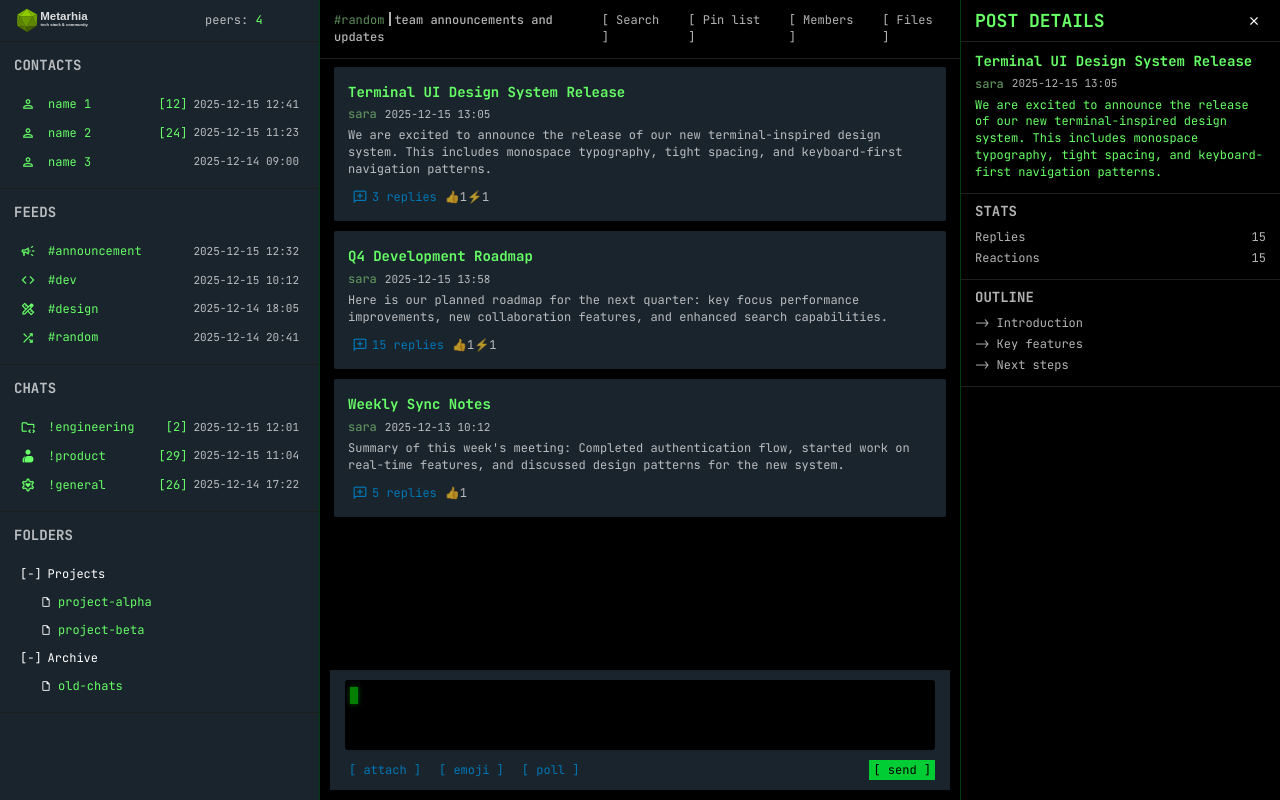
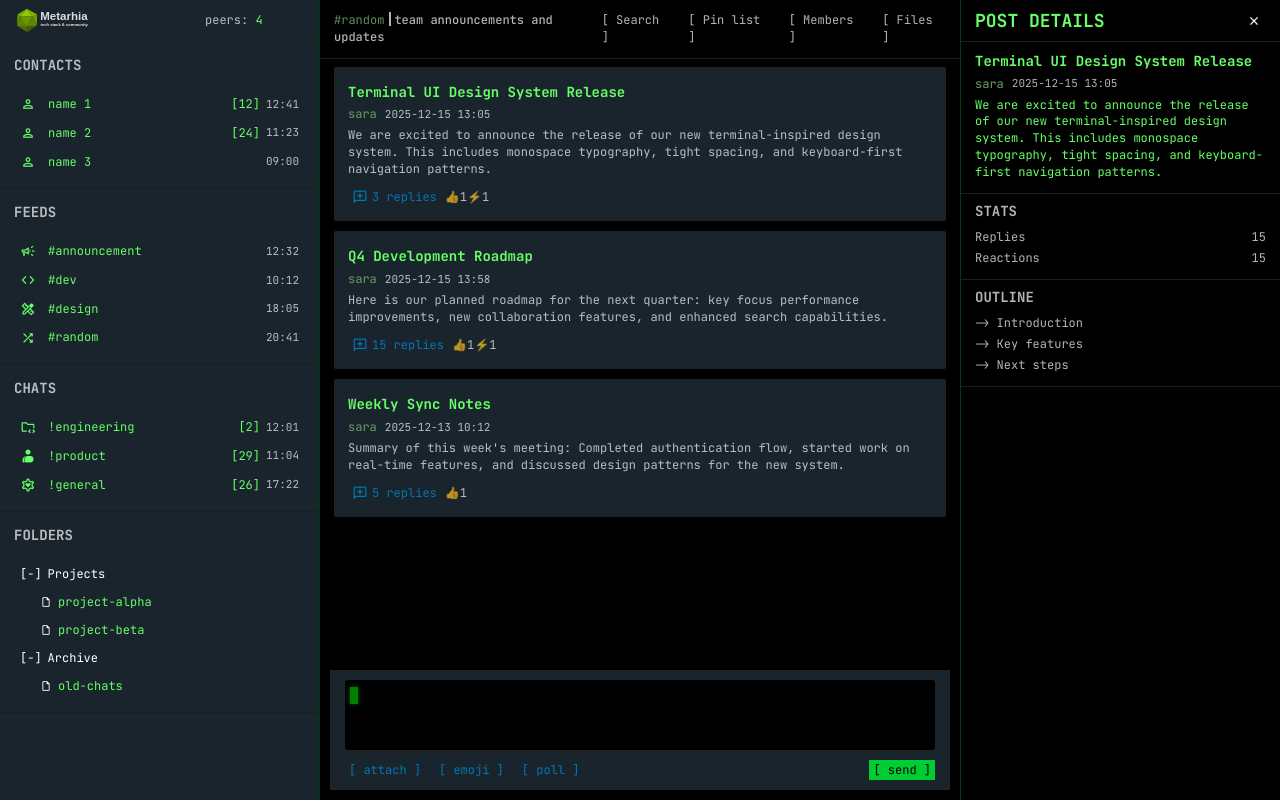
Before and after one commit to JuliettKhar/xxii-chat-interface-for-metarhia, a Vue app: page / in a window 1280 px wide. Built offline with nearby package versions, Linux system fonts and the light colour scheme.

Commit message:
add sidebar animation

```diff
--- a/src/app/AppLayout.vue
+++ b/src/app/AppLayout.vue
@@ -2,34 +2,70 @@
 import NavigationSidebar from '@/features/navigation_sidebar/index.vue';
 import AppChat from '@/pages/app_chat/index.vue';
 import RightSidebar from '@/features/right_sidebar/index.vue';
+import { ref } from 'vue';
+
+const showRightSidebar = ref<boolean>(true);
+
+const hideRightSidebar = () => {
+  showRightSidebar.value = false;
+};
 </script>
 
 <template>
-  <div class="layout-wrapper">
+  <div class="layout-wrapper" :class="{ 'no-right-sidebar': !showRightSidebar }">
     <aside class="layout-wrapper__left-sidebar"><NavigationSidebar /></aside>
     <section class="layout-wrapper__chat"><AppChat /></section>
-    <aside class="layout-wrapper__right-sidebar"><RightSidebar /></aside>
+    <aside
+      class="layout-wrapper__right-sidebar"
+      :class="{ 'layout-wrapper__right-sidebar--collapsed': !showRightSidebar }"
+      :aria-hidden="!showRightSidebar"
+    >
+      <right-sidebar @hide="hideRightSidebar" />
+    </aside>
   </div>
 </template>
 
 <style scoped lang="scss">
 .layout-wrapper {
   display: grid;
-  grid-template-columns: minmax(0, 25%) minmax(0, 50%) minmax(0, 25%);
+  grid-template-columns: minmax(0, 25%) minmax(0, 1fr) var(--right-sidebar-width, 25%);
   min-height: inherit;
+  transition: grid-template-columns 220ms ease;
+  overflow-x: hidden;
 
   &__right-sidebar,
   &__left-sidebar {
-    border: .5px none;
+    border: 0.5px none;
   }
 
   &__left-sidebar {
     background: var(--aside-bg);
-    border-right: .5px solid var(--accent-bg);
+    border-right: 0.5px solid var(--accent-bg);
+  }
+
+  &__chat {
+    min-width: 0;
   }
 
   &__right-sidebar {
-     border-left: .5px solid var(--accent-bg);
+    transition: opacity 220ms ease, transform 220ms ease;
+    will-change: opacity, transform;
+    border-left: 0.5px solid var(--accent-bg);
+    transform: translateX(0);
+    opacity: 1;
+    min-width: 0;
+    overflow: hidden;
+  }
+
+  &__right-sidebar--collapsed {
+    opacity: 0;
+    transform: translateX(16px);
+    border-left: none;
+    pointer-events: none;
   }
 }
+
+.no-right-sidebar {
+  --right-sidebar-width: 0px;
+}
 </style>
--- a/src/app/styles/globals.scss
+++ b/src/app/styles/globals.scss
@@ -1,4 +1,5 @@
 @use "tokens/index" as *;
+@use "@/shared/styles/transitions" as *;
 
 html {
   /* тема по умолчанию */
@@ -13,6 +14,7 @@ body {
   font-size: var(--font-size-sm);
   line-height: var(--lh-normal);
   letter-spacing: var(--ls-terminal);
+  overflow-y: hidden;
 }
 
 a {
--- a/src/features/navigation_sidebar/components/NavSidebarBlock.vue
+++ b/src/features/navigation_sidebar/components/NavSidebarBlock.vue
@@ -15,6 +15,17 @@ const props = withDefaults(
     ],
   },
 );
+
+const formatTime = (value?: string | Date): string => {
+  if (!value) return '';
+
+  if (value instanceof Date) {
+    return value.toLocaleTimeString('en-GB', { hour: '2-digit', minute: '2-digit' });
+  }
+
+  const match = value.match(/\b\d{2}:\d{2}\b/);
+  return match ? match[0] : value;
+};
 </script>
 
 <template>
@@ -36,7 +47,7 @@ const props = withDefaults(
             <span class="block-link__side-wrapper">
               <span v-if="item.messagesCount">[{{ item.messagesCount }}]</span>
               <span v-else></span>
-              <span class="navigation-sidebar__block-time">{{ item.lastActivity }}</span>
+              <span class="navigation-sidebar__block-time">{{ formatTime(item.lastActivity) }}</span>
             </span>
           </router-link>
         </li>
--- a/src/features/right_sidebar/index.vue
+++ b/src/features/right_sidebar/index.vue
@@ -4,20 +4,24 @@ import ChatMessage from '@/shared/ui/chat_message/index.vue';
 import { CHAT_MESSAGES } from '@/shared/utils/mock-data.ts';
 import type { IChatMessage } from '@/features/app_chat/types';
 
+const emits = defineEmits(['hide']);
+
 const message = CHAT_MESSAGES[0] as IChatMessage;
+
+const hideRightSidebar = () => emits('hide');
 </script>
 
 <template>
   <div class="right-sidebar">
     <div class="right-sidebar__header border-bottom-black">
       <h2>post details</h2>
-      <button>
+      <button class="right-sidebar__header--close-btn" @click="hideRightSidebar">
         <Icon name="close"></Icon>
       </button>
     </div>
     <div>
       <div class="right-sidebar__block border-bottom-black">
-        <ChatMessage :message="message" class=""/>
+        <ChatMessage :message="message" class="" />
       </div>
       <div class="right-sidebar__block border-bottom-black">
         <h5>stats</h5>
@@ -53,6 +57,12 @@ const message = CHAT_MESSAGES[0] as IChatMessage;
       margin: 0;
       text-transform: uppercase;
     }
+
+    &--close-btn {
+      :hover {
+        color: var(--critical);
+      }
+    }
   }
 
   &__block {
--- /dev/null
+++ b/src/shared/styles/_transitions.scss
@@ -0,0 +1,17 @@
+.right-sidebar-slide-enter-active,
+.right-sidebar-slide-leave-active {
+  transition: transform 220ms ease, opacity 220ms ease;
+  will-change: transform, opacity;
+}
+
+.right-sidebar-slide-enter-from,
+.right-sidebar-slide-leave-to {
+  transform: translateX(16px);
+  opacity: 0;
+}
+
+.right-sidebar-slide-enter-to,
+.right-sidebar-slide-leave-from {
+  transform: translateX(0);
+  opacity: 1;
+}
```
